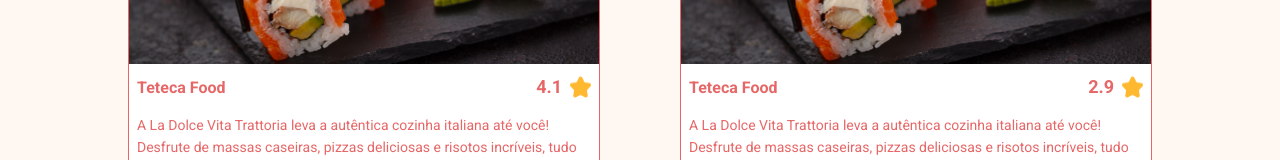
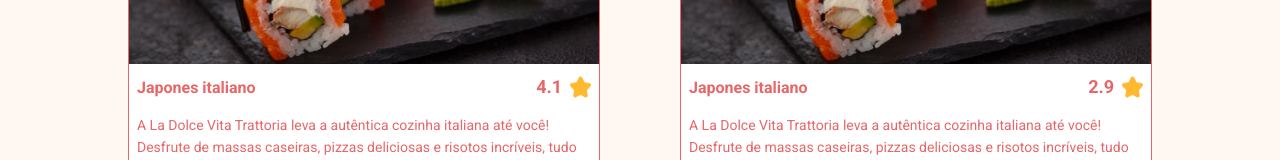
Before and after one commit to AlvaroDeCarvalho/projeto_Avalia_restaurantes, a React (Create React App) app: page / in a window 1280 px wide. Shown: the part 545-705 px from the top of the page. Built offline with nearby package versions, Linux system fonts and the light colour scheme.

Commit message:
mudando nome base do restaurante

```diff
--- a/src/containers/LojaList/index.tsx
+++ b/src/containers/LojaList/index.tsx
@@ -8,7 +8,7 @@ const LojaList = () => {
     new ObjetoLoja(
       [],
       'japones',
-      'Teteca Food',
+      'Japones italiano',
       'A La Dolce Vita Trattoria leva a autêntica cozinha italiana até você! Desfrute de massas caseiras, pizzas deliciosas e risotos incríveis, tudo no conforto do seu lar. Entrega rápida, pratos bem embalados e sabor inesquecível. Peça já!',
       4.1,
       imagemLoja,
@@ -17,7 +17,7 @@ const LojaList = () => {
     new ObjetoLoja(
       [],
       'japones',
-      'Teteca Food',
+      'Japones italiano',
       'A La Dolce Vita Trattoria leva a autêntica cozinha italiana até você! Desfrute de massas caseiras, pizzas deliciosas e risotos incríveis, tudo no conforto do seu lar. Entrega rápida, pratos bem embalados e sabor inesquecível. Peça já!',
       2.9,
       imagemLoja,
@@ -26,7 +26,7 @@ const LojaList = () => {
     new ObjetoLoja(
       ['em breve'],
       'japones',
-      'Teteca Food',
+      'Japones italiano',
       'A La Dolce Vita Trattoria leva a autêntica cozinha italiana até você! Desfrute de massas caseiras, pizzas deliciosas e risotos incríveis, tudo no conforto do seu lar. Entrega rápida, pratos bem embalados e sabor inesquecível. Peça já!',
       3.9,
       imagemLoja,
@@ -35,7 +35,7 @@ const LojaList = () => {
     new ObjetoLoja(
       ['em breve'],
       'japones',
-      'Teteca Food',
+      'Japones italiano',
       'A La Dolce Vita Trattoria leva a autêntica cozinha italiana até você! Desfrute de massas caseiras, pizzas deliciosas e risotos incríveis, tudo no conforto do seu lar. Entrega rápida, pratos bem embalados e sabor inesquecível. Peça já!',
       1.9,
       imagemLoja,
@@ -44,7 +44,7 @@ const LojaList = () => {
     new ObjetoLoja(
       [],
       'japones',
-      'Teteca Food',
+      'Japones italiano',
       'A La Dolce Vita Trattoria leva a autêntica cozinha italiana até você! Desfrute de massas caseiras, pizzas deliciosas e risotos incríveis, tudo no conforto do seu lar. Entrega rápida, pratos bem embalados e sabor inesquecível. Peça já!',
       4.9,
       imagemLoja,
@@ -53,7 +53,7 @@ const LojaList = () => {
     new ObjetoLoja(
       [],
       'japones',
-      'Teteca Food',
+      'Japones italiano',
       'A La Dolce Vita Trattoria leva a autêntica cozinha italiana até você! Desfrute de massas caseiras, pizzas deliciosas e risotos incríveis, tudo no conforto do seu lar. Entrega rápida, pratos bem embalados e sabor inesquecível. Peça já!',
       4.9,
       imagemLoja,
```
